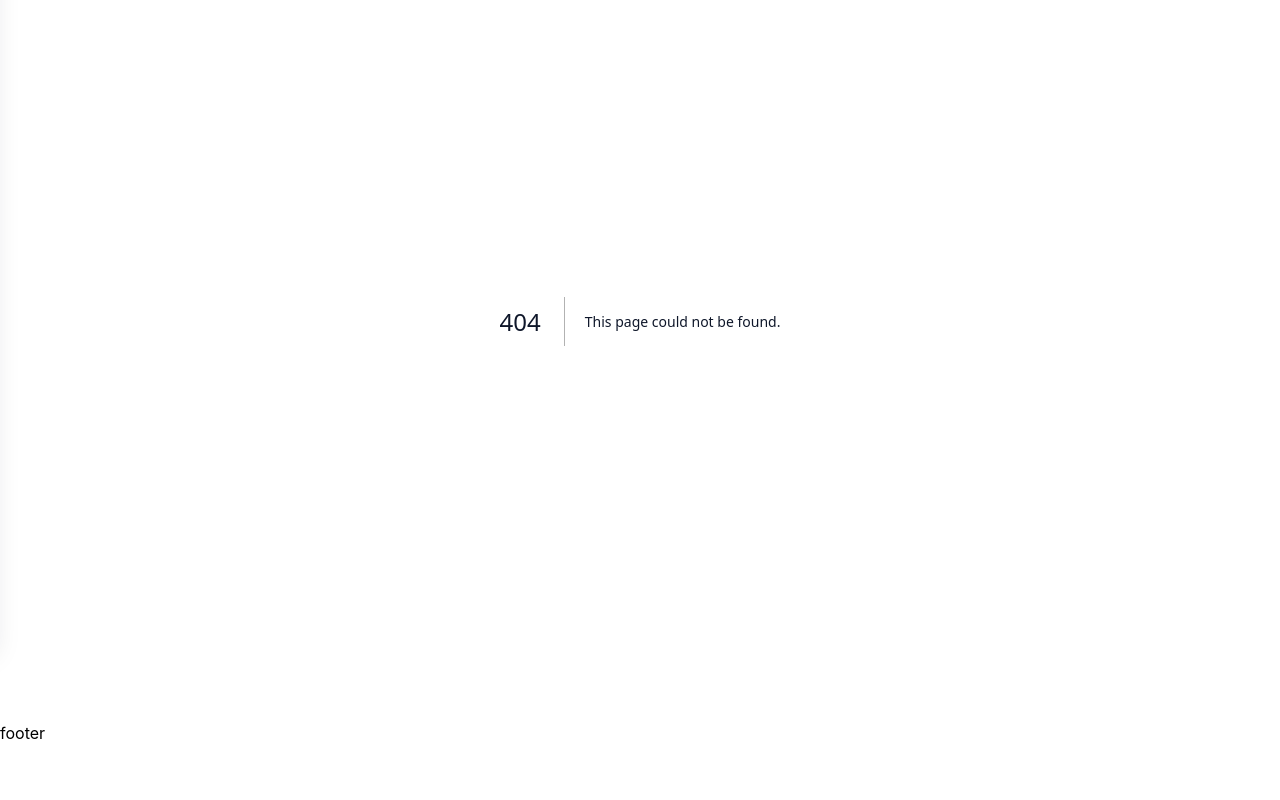
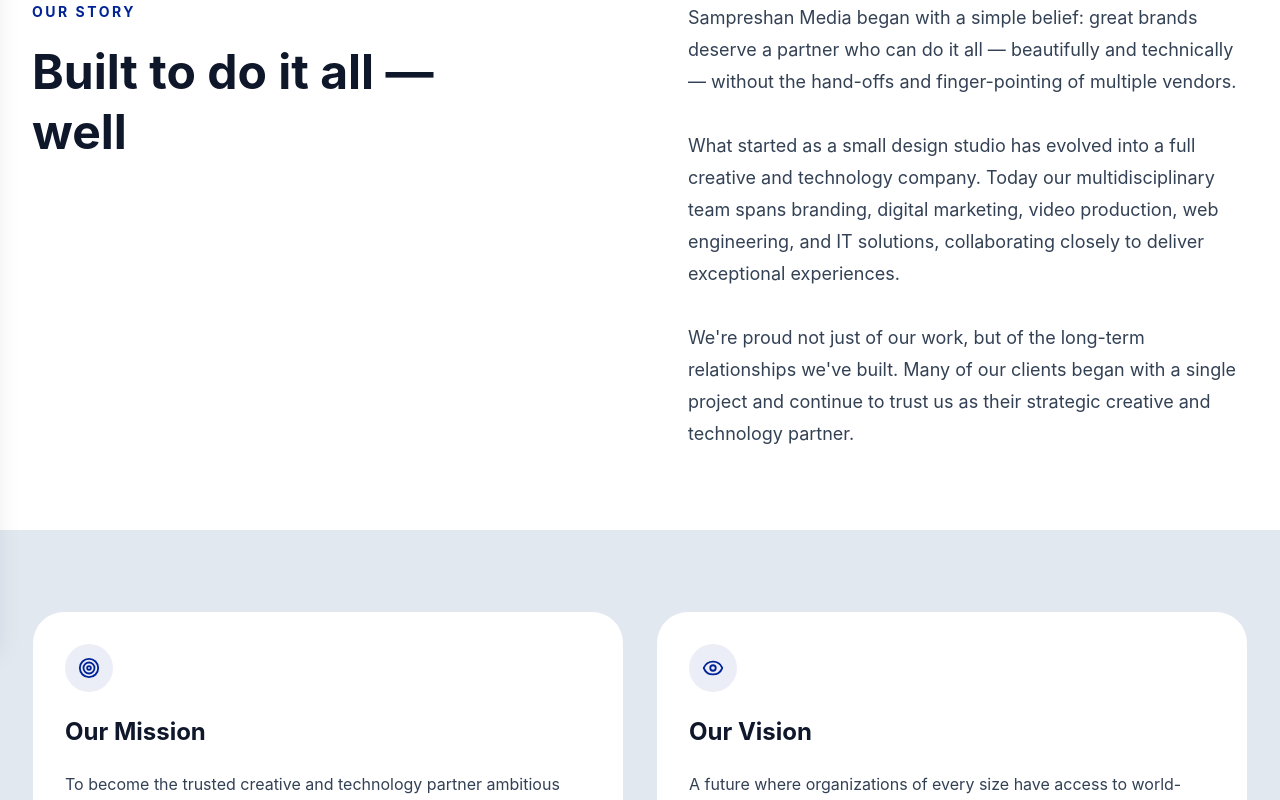
Before and after one commit to kaushalNeupane10/sampreshan, a Next.js app in the folder frontend/: page /about in a window 1280 px wide. Before the commit this address had no page. Shown: the part 160-960 px from the top of the page. Before the commit the page ends 905 px from the top, so only its background shows below. Built offline with nearby package versions, Linux system fonts and the light colour scheme.

Commit message:
implemented aboutstory and story card for about us page

```diff
--- /dev/null
+++ b/frontend/src/app/about/page.tsx
@@ -0,0 +1,9 @@
+import AboutStory from "@/components/about/AboutStory";
+
+export default function page() {
+  return (
+    <>
+      <AboutStory />
+    </>
+  );
+}
--- /dev/null
+++ b/frontend/src/components/about/AboutStory.tsx
@@ -0,0 +1,109 @@
+import { Target, Eye } from "lucide-react";
+
+type StoryCardProps = {
+  icon: React.ReactNode;
+  title: string;
+  description: string;
+};
+
+function StoryCard({ icon, title, description }: StoryCardProps) {
+  return (
+    <article
+      className="
+        group rounded-3xl
+        border border-border
+        bg-bg-elevated
+        p-8
+        transition-all
+        duration-300
+        hover:-translate-y-1
+        hover:border-brand/30
+        hover:shadow-lg
+      "
+    >
+      <div className="mb-6 flex h-12 w-12 items-center justify-center rounded-2xl bg-brand-subtle text-brand transition-colors duration-300 group-hover:bg-brand group-hover:text-white">
+        {icon}
+      </div>
+
+      <h3 className="text-2xl font-bold text-text-heading">{title}</h3>
+
+      <p className="mt-5 text-base leading-8 text-text-body">{description}</p>
+    </article>
+  );
+}
+
+export default function AboutStory() {
+  return (
+    <>
+      <section
+        aria-labelledby="about-story"
+        className="border-y border-border bg-bg-surface"
+      >
+        <div className="container-custom px-5 py-14 sm:px-6 md:py-16 lg:px-8 lg:py-20">
+          {/* Top Content */}
+          <div className="grid gap-14 lg:grid-cols-2 lg:gap-24">
+            {/* Left */}
+            <div>
+              <p className="text-sm font-bold uppercase tracking-[0.18em] text-brand">
+                Our Story
+              </p>
+
+              <h2
+                id="about-story"
+                className="mt-5 max-w-lg text-4xl font-bold leading-tight text-text-heading md:text-5xl"
+              >
+                Built to do it all —
+                <br />
+                well
+              </h2>
+            </div>
+
+            {/* Right */}
+            <div className="max-w-xl space-y-8 text-lg leading-8 text-text-body">
+              <p>
+                Sampreshan Media began with a simple belief: great brands
+                deserve a partner who can do it all — beautifully and
+                technically — without the hand-offs and finger-pointing of
+                multiple vendors.
+              </p>
+
+              <p>
+                What started as a small design studio has evolved into a full
+                creative and technology company. Today our multidisciplinary
+                team spans branding, digital marketing, video production, web
+                engineering, and IT solutions, collaborating closely to deliver
+                exceptional experiences.
+              </p>
+
+              <p>
+                We&apos;re proud not just of our work, but of the long-term
+                relationships we&apos;ve built. Many of our clients began with a
+                single project and continue to trust us as their strategic
+                creative and technology partner.
+              </p>
+            </div>
+          </div>
+        </div>
+      </section>
+
+      <section className="border-b border-border bg-neutral-200">
+        <div className="container-custom px-5 py-16 sm:px-6 lg:px-8 lg:py-20">
+          {/* Cards */}
+          <div className="grid gap-8 md:grid-cols-2">
+            <StoryCard
+              icon={<Target size={22} strokeWidth={2} />}
+              title="Our Mission"
+              description="To become the trusted creative and technology partner ambitious brands rely on by combining strategic thinking, thoughtful design, innovative technology, and measurable business impact."
+            />
+
+            <StoryCard
+              icon={<Eye size={22} strokeWidth={2} />}
+              title="Our Vision"
+              description="A future where organizations of every size have access to world-class branding, marketing, digital experiences, and technology solutions that empower sustainable growth."
+            />
+          </div>
+        </div>
+      </section>
+    </>
+  );
+}
```
